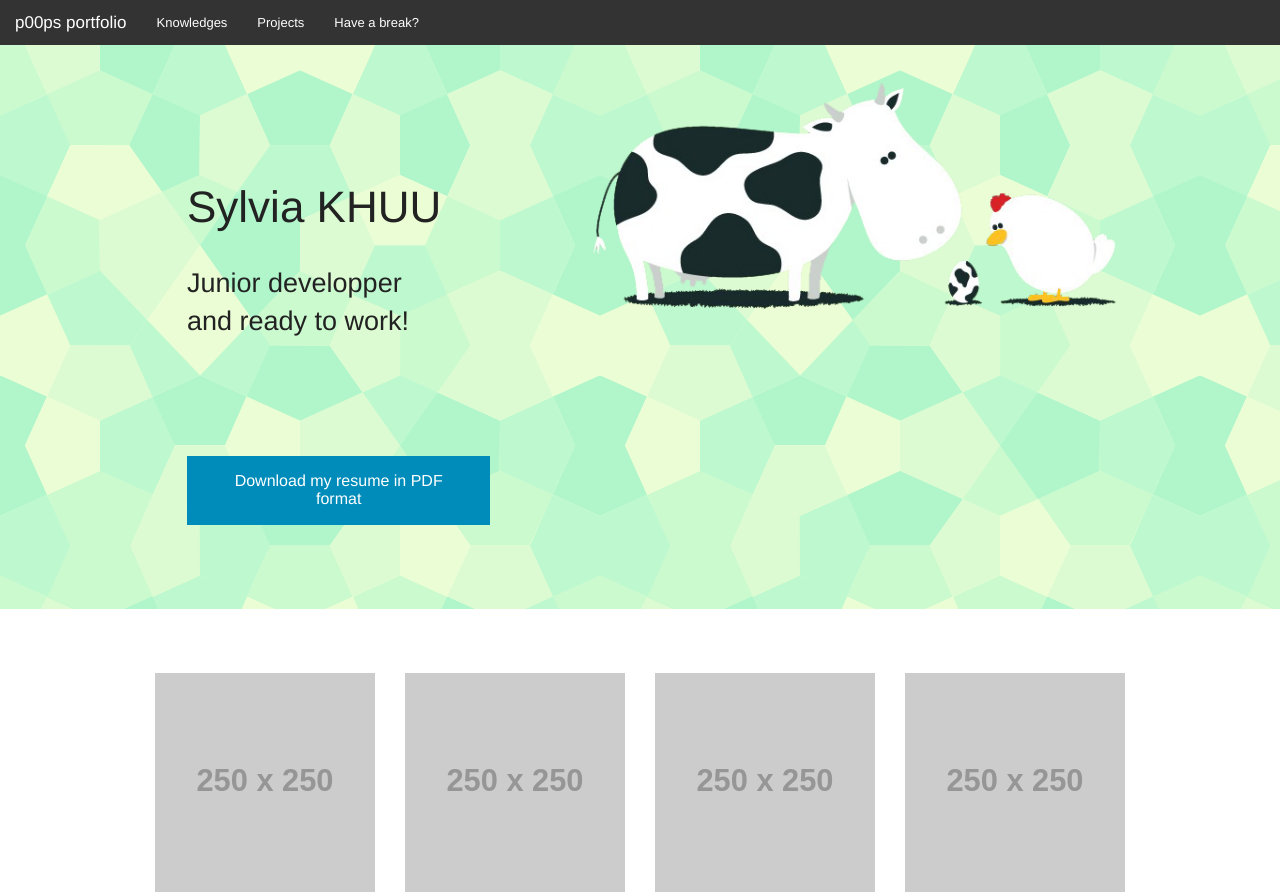
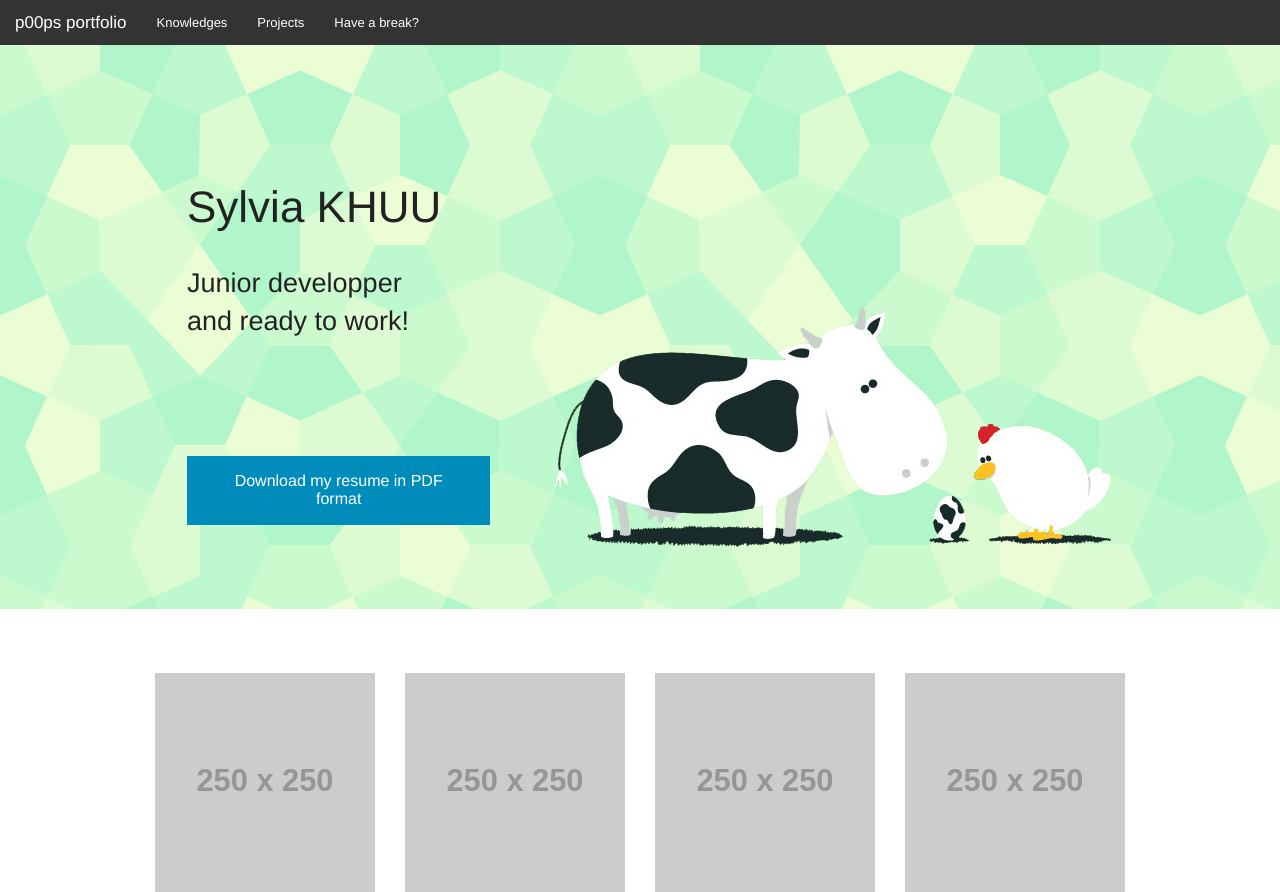
Before and after one commit to p00ps/p00ps.github.io, a PHP site: page / in a window 1280 px wide. Shown: the top 892 px of the page. Run offline with PHP 8.4, Linux system fonts and the light colour scheme; grey boxes labelled with a size stand in for pictures from a placeholder-image service; some libraries are stand-ins or nearby versions.

Commit message:
resize cowhen and place

```diff
--- a/css/addson.css
+++ b/css/addson.css
@@ -15,10 +15,10 @@
 }
 
 #homepage-welcome .cowhen img {
-    max-width: 50%;
+    max-width: 75%;
     position: absolute;
     right: 100px;
-    top: 30px;
+    top: 250px;
 	}
     @media only screen and (max-width: 40em) {
       #homepage-hero .cowhen img {
```
